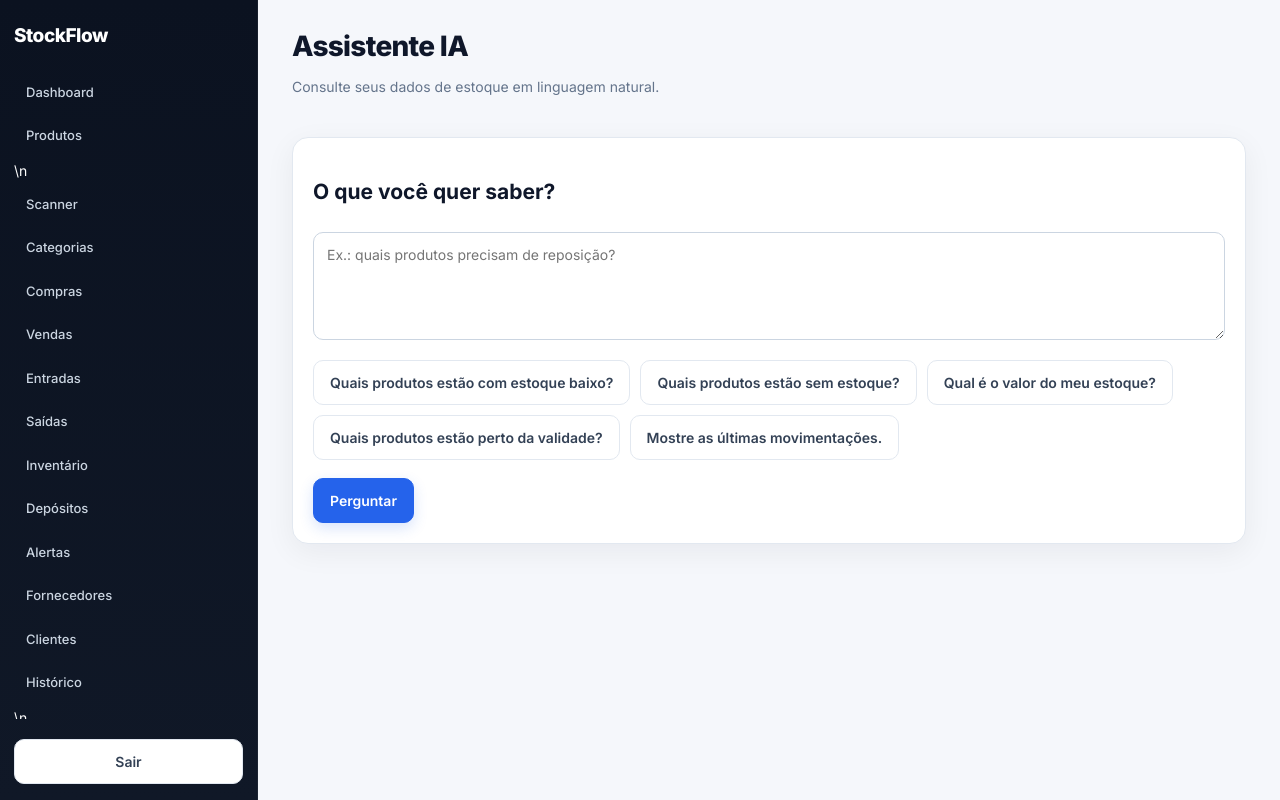
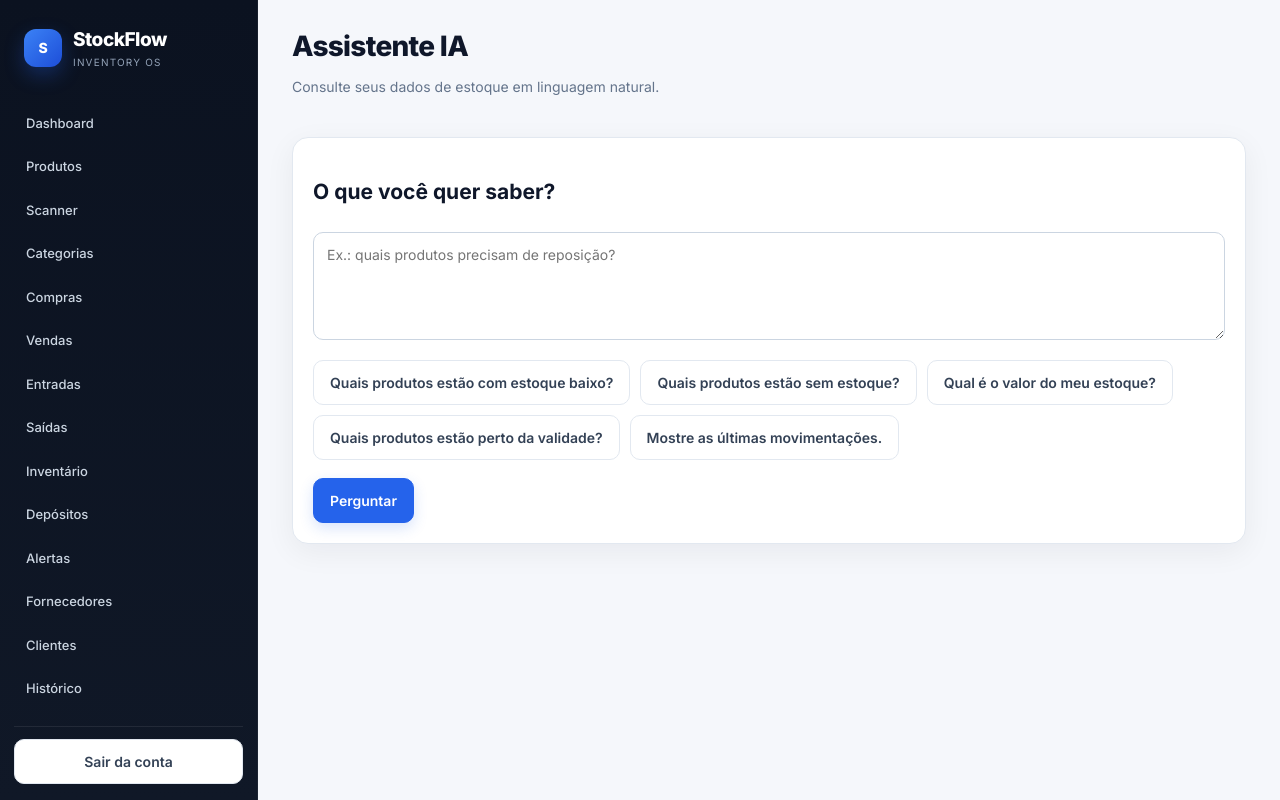
Before and after one commit to atomic-cod/stockflow, a Next.js app: page /ia in a window 1280 px wide. Built offline with nearby package versions, Linux system fonts and the light colour scheme.

Commit message:
style: polish StockFlow sidebar navigation

```diff
--- a/src/components/sidebar.tsx
+++ b/src/components/sidebar.tsx
@@ -4,27 +4,24 @@ import Link from "next/link";
 import { createClient } from "@/lib/supabase/client";
 import { useRouter } from "next/navigation";
 
+const items = [
+  ["Dashboard","/dashboard"],["Produtos","/produtos"],["Scanner","/scanner"],
+  ["Categorias","/categorias"],["Compras","/compras"],["Vendas","/vendas"],
+  ["Entradas","/entradas"],["Saídas","/saidas"],["Inventário","/inventario"],
+  ["Depósitos","/depositos"],["Alertas","/alertas"],["Fornecedores","/fornecedores"],
+  ["Clientes","/clientes"],["Histórico","/historico"],["Relatórios","/relatorios"],
+  ["Exportar","/exportar"],["Equipe","/equipe"],["Assistente IA","/ia"],
+];
+
 export function Sidebar(){
   const router=useRouter();
   async function logout(){const supabase=createClient();await supabase.auth.signOut();router.push("/login");router.refresh();}
   return <aside className="sidebar">
-    <div className="brand">StockFlow</div>
-    <nav className="nav">
-      <Link href="/dashboard">Dashboard</Link>
-      <Link href="/produtos">Produtos</Link>\n      <Link href="/scanner">Scanner</Link>
-      <Link href="/categorias">Categorias</Link>
-      <Link href="/compras">Compras</Link>
-      <Link href="/vendas">Vendas</Link>
-      <Link href="/entradas">Entradas</Link>
-      <Link href="/saidas">Saídas</Link>
-      <Link href="/inventario">Inventário</Link>
-      <Link href="/depositos">Depósitos</Link>
-      <Link href="/alertas">Alertas</Link>
-      <Link href="/fornecedores">Fornecedores</Link>
-      <Link href="/clientes">Clientes</Link>
-      <Link href="/historico">Histórico</Link>\n      <Link href="/relatorios">Relatórios</Link>\n      <Link href="/exportar">Exportar</Link>
-      <Link href="/equipe">Equipe</Link>\n      <Link href="/ia">Assistente IA</Link>
-    </nav>
-    <button className="btn secondary" onClick={logout}>Sair</button>
+    <div className="brand-wrap">
+      <div className="brand-mark">S</div>
+      <div><div className="brand">StockFlow</div><div className="brand-sub">Inventory OS</div></div>
+    </div>
+    <nav className="nav">{items.map(([label,href])=><Link key={href} href={href}>{label}</Link>)}</nav>
+    <div className="sidebar-footer"><button className="btn secondary" style={{width:"100%"}} onClick={logout}>Sair da conta</button></div>
   </aside>;
 }
```
